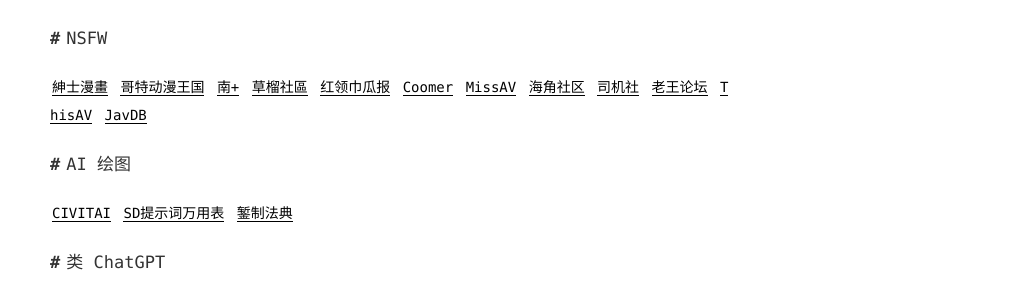
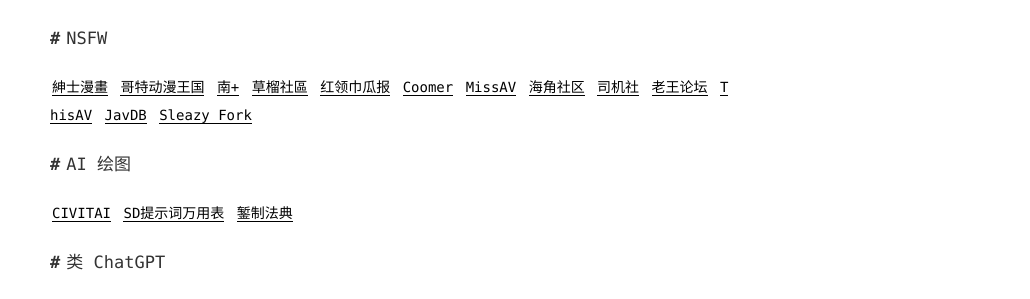
Before and after one commit to admans/admans.github.io, a Jekyll site: the page built from pages/navi.md, in a window 1280 px wide. Shown: the part 1259-1558 px from the top of the page, without its empty margins (250-1280 px from the left). Built offline with Jekyll 4.4.1, drawn with Linux system fonts in a browser that asks for light colours; comment, search, counter and statistics services are not loaded.

Commit message:
Update navi.md

```diff
--- a/pages/navi.md
+++ b/pages/navi.md
@@ -5,7 +5,7 @@ title: 导航
 
 ## 社区
 
-[百度网盘](https://pan.baidu.com/ "百度网盘") [微博](https://weibo.com/ "微博") [Facebook](https://www.facebook.com/ "Facebook") [X](https://x.com/ "X") [豆瓣](https://www.douban.com/ "豆瓣") [微信公众平台](https://mp.weixin.qq.com/ "微信公众平台") [吾爱破解](https://www.52pojie.cn/ "吾爱破解") [V2EX](https://v2ex.com/ "V2EX") [懂车帝](https://www.dongchedi.com/ "懂车帝") [itzmx](http://bbs.itzmx.com/ "itzmx") [NGA](https://bbs.nga.cn/ "NGA") [solidot](https://www.solidot.org/ "solidot") [Mrxn's Blog](https://mrxn.net/ "Mrxn's Blog") [GitHub](https://github.com/ "GitHub") [酱紫表](https://qust.me/ "酱紫表") [智能电视选购网](https://tvlabs.cn/ "智能电视选购网") [易车](https://www.yiche.com/ "易车") [恩山无线论坛](https://www.right.com.cn/forum/index.php "恩山无线论坛")
+[百度网盘](https://pan.baidu.com/ "百度网盘") [微博](https://weibo.com/ "微博") [Facebook](https://www.facebook.com/ "Facebook") [X](https://x.com/ "X") [豆瓣](https://www.douban.com/ "豆瓣") [微信公众平台](https://mp.weixin.qq.com/ "微信公众平台") [吾爱破解](https://www.52pojie.cn/ "吾爱破解") [V2EX](https://v2ex.com/ "V2EX") [懂车帝](https://www.dongchedi.com/ "懂车帝") [itzmx](http://bbs.itzmx.com/ "itzmx") [NGA](https://bbs.nga.cn/ "NGA") [solidot](https://www.solidot.org/ "solidot") [Mrxn's Blog](https://mrxn.net/ "Mrxn's Blog") [GitHub](https://github.com/ "GitHub") [酱紫表](https://blog.qust.me/ "酱紫表") [智能电视选购网](https://tvlabs.cn/ "智能电视选购网") [易车](https://www.yiche.com/ "易车") [恩山无线论坛](https://www.right.com.cn/forum/index.php "恩山无线论坛")
 
 ## 购物
 
@@ -41,7 +41,7 @@ title: 导航
 
 ## NSFW
 
-[紳士漫畫](https://www.wnacg.com/ "紳士漫畫") [哥特动漫王国](https://www.gtloli.gay/ "哥特动漫王国") [南+](https://south-plus.net/ "南+") [草榴社區](https://t66y.com/ "草榴社區") [红领巾瓜报](https://hlj.fun/ "红领巾瓜报") [Coomer](https://coomer.su/ "Coomer") [MissAV](https://missav.com/ "MissAV") [海角社区](https://haijiao.com/ "海角社区") [司机社](https://bitbucket.org/sijishe/sijisheyjdz "司机社") [老王论坛](https://laowang.vip "老王论坛") [ThisAV](https://thisav.com/ "ThisAV") [JavDB](https://javdb.com/ "JavDB")
+[紳士漫畫](https://www.wnacg.com/ "紳士漫畫") [哥特动漫王国](https://www.gtloli.gay/ "哥特动漫王国") [南+](https://south-plus.net/ "南+") [草榴社區](https://t66y.com/ "草榴社區") [红领巾瓜报](https://hlj.fun/ "红领巾瓜报") [Coomer](https://coomer.su/ "Coomer") [MissAV](https://missav.com/ "MissAV") [海角社区](https://haijiao.com/ "海角社区") [司机社](https://bitbucket.org/sijishe/sijisheyjdz "司机社") [老王论坛](https://laowang.vip "老王论坛") [ThisAV](https://thisav.com/ "ThisAV") [JavDB](https://javdb.com/ "JavDB") [Sleazy Fork](https://sleazyfork.org/zh-CN "Sleazy Fork")
 
 ## AI 绘图
 
```
